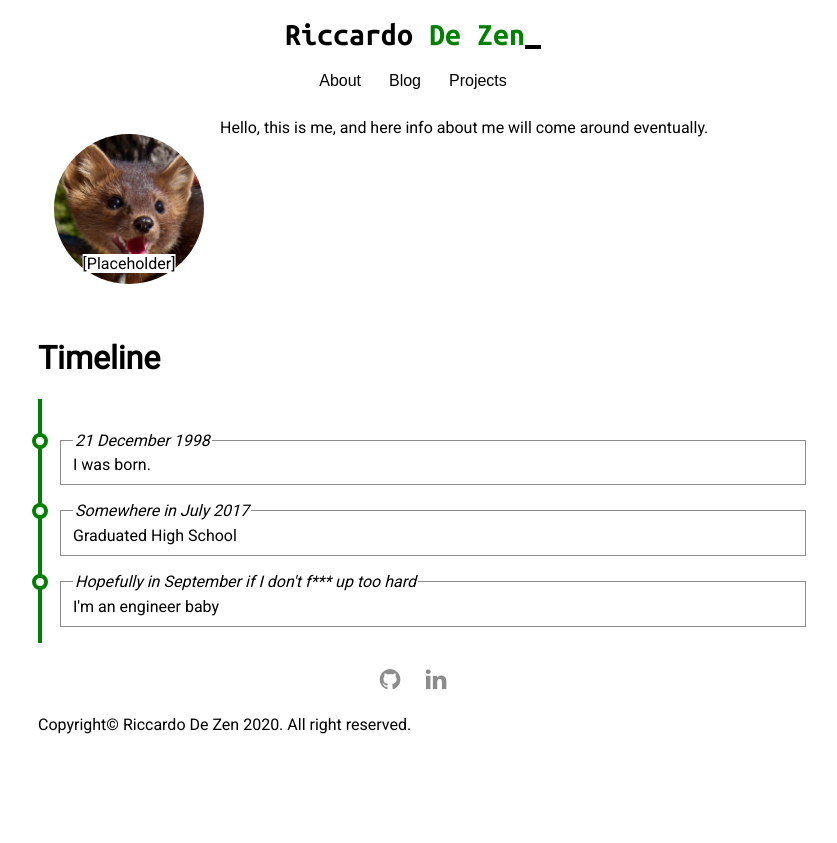
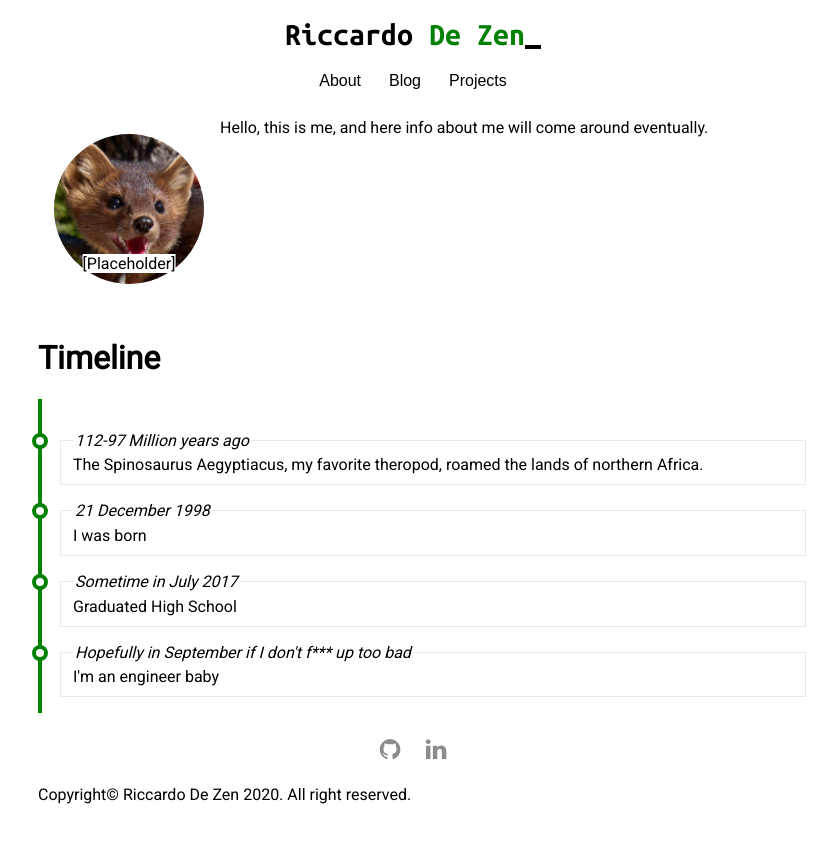
Before and after one commit to ricdezen/ricdezen.github.io, a Jekyll site: the page built from about.md, in a window 1280 px wide. Shown: the top 843 px of the page, without its empty margins (227-1064 px from the left). Built offline with Jekyll 4.4.1, drawn with Linux system fonts in a browser that asks for light colours.

Commit message:
Minor timeline adjustments

```diff
--- a/_data/pages.yaml
+++ b/_data/pages.yaml
@@ -1,7 +1,7 @@
 pages:
   - name: "About"
-    url: "about.html"
+    url: "/about.html"
   - name: "Blog"
-    url: "blog.html"
+    url: "/blog.html"
   - name: "Projects"
-    url: "projects.html"
+    url: "/projects.html"
--- a/_data/roadmap.yaml
+++ b/_data/roadmap.yaml
@@ -1,7 +1,9 @@
 roadmap:
+  - date: "112-97 Million years ago"
+    event: "The Spinosaurus Aegyptiacus, my favorite theropod, roamed the lands of northern Africa."
   - date: "21 December 1998"
-    event: "I was born."
-  - date: "Somewhere in July 2017"
+    event: "I was born"
+  - date: "Sometime in July 2017"
     event: "Graduated High School"
-  - date: "Hopefully in September if I don't f*** up too hard"
+  - date: "Hopefully in September if I don't f*** up too bad"
     event: "I'm an engineer baby"
--- a/_includes/main_title.html
+++ b/_includes/main_title.html
@@ -1,11 +1,11 @@
 <h1 class="main-title">
-    <a href="index.html">
+    <a href="/index.html">
         {%- if site.data.settings.two_part_title.enabled -%}
         <span style="color: black;">{{ site.data.settings.two_part_title.first }}</span>
         <span style="color: green;">{{ site.data.settings.two_part_title.second }}</span>
         {%- else -%}
         <span style="color: black;">{{ site.title }}</span>
         {%- endif -%}
-        <img class="cursor-icon" src="assets/cursor.gif" />
+        <img class="cursor-icon" src="/assets/cursor.gif" />
     </a>
 </h1>
--- a/_layouts/about.html
+++ b/_layouts/about.html
@@ -4,7 +4,7 @@ layout: default
 ---
 <div class="about-container">
     <div class="propic-container">
-        <img src="assets/martora.jpg" class="propic" />
+        <img src="/assets/martora.jpg" class="propic" />
         <div
             style="background-color: white; margin-top: -50px; position: absolute; left: 50%; transform: translateX(-50%);">
             [Placeholder]</div>
--- a/css/timeline.css
+++ b/css/timeline.css
@@ -16,7 +16,7 @@
 }
 
 .event fieldset {
-    border: 1px solid var(--social-icon-color);
+    border: 1px solid var(--double-hover-bg);
 }
 
 .event:after {
```
